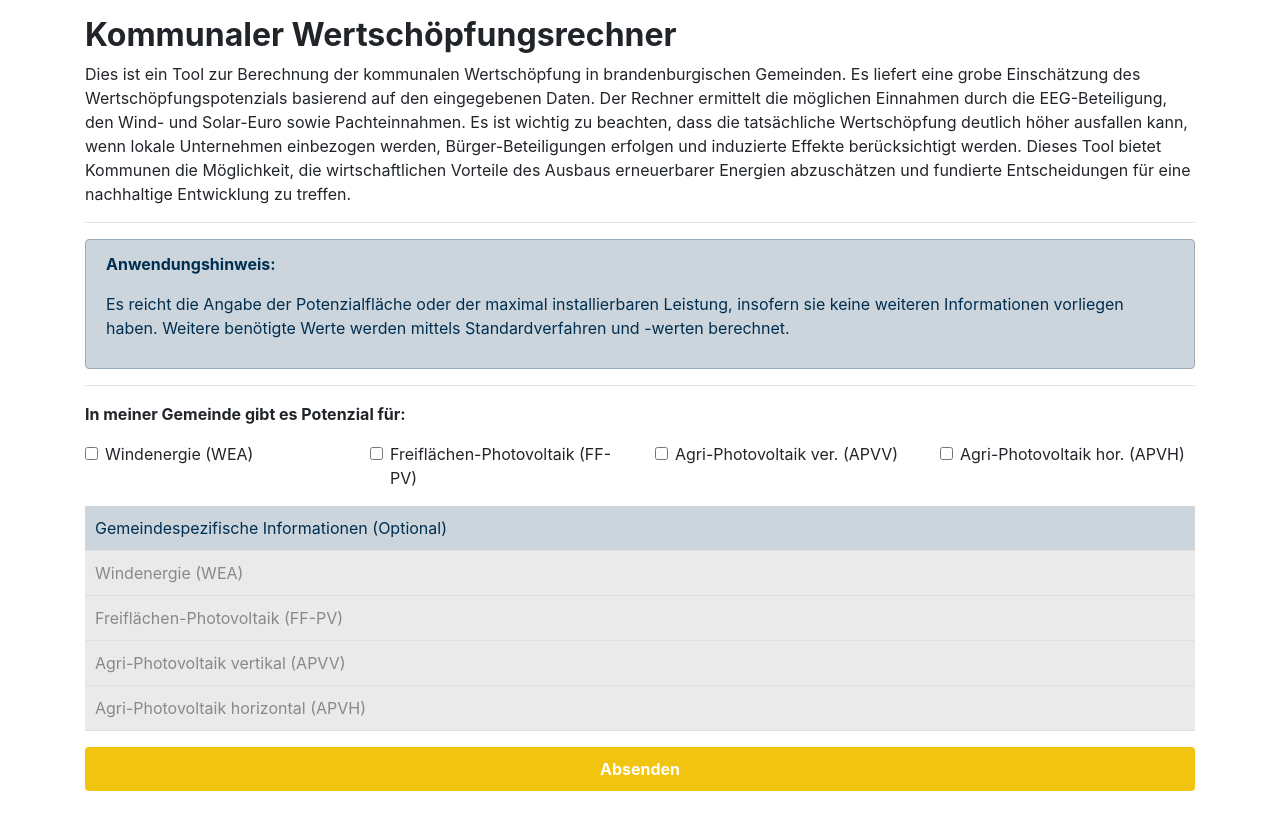
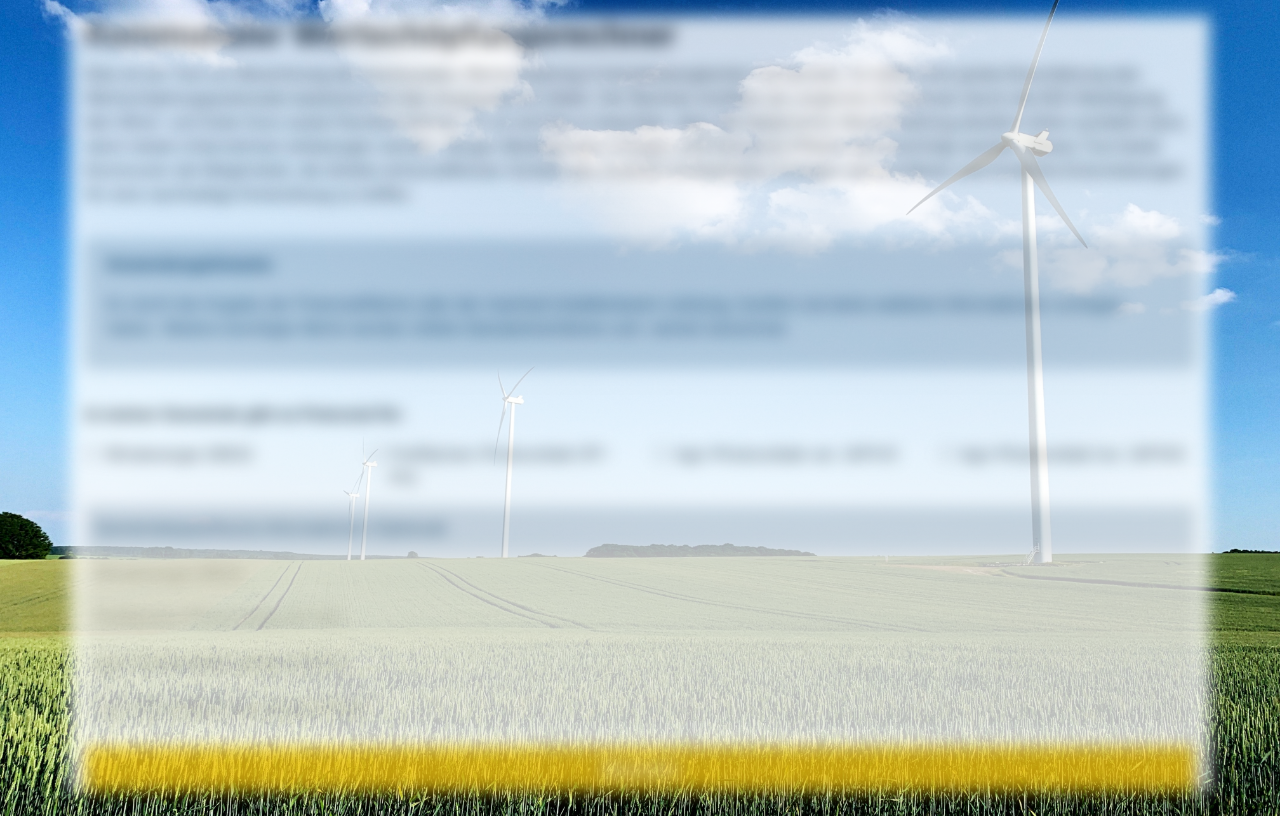
Before and after one commit to JetteThiele/komm-wert-django, a Django app: page / in a window 1280 px wide. Before the commit the page ends 791 px from the top, so only its background shows below. Run offline with Django 5.2, Linux system fonts and the light colour scheme; some libraries are stand-ins or nearby versions.

Commit message:
bg index

```diff
--- a/komm_wert_django/kommWertTool/static/style.css
+++ b/komm_wert_django/kommWertTool/static/style.css
@@ -3,6 +3,18 @@ h3, h1 {
 }
 h1 {
     font-size:2rem
+}
+.blurred-bg {
+      position: relative;
+      background-image: url('bg-wea.jpg'); /* Pfad zum Hintergrundbild */
+      background-size: cover;
+      background-position: center;
+      height: 100vh; /* Höhe des Containers, z.B. Vollbildhöhe */
+      filter: blur(8px); /* Weichzeichner-Effekt */
+    }
+.container {
+    background: #fff;
+    opacity: 0.8;
 }
 .container img {
     width: 100%
--- a/komm_wert_django/kommWertTool/templates/index.html
+++ b/komm_wert_django/kommWertTool/templates/index.html
@@ -11,7 +11,7 @@
     <!-- CSS Datei einbinden -->
 <link href="{% static 'style.css' %}" rel="stylesheet">
 </head>
-<body>
+<body class="blurred-bg">
 <div class="container mt-3">
     <h1>Kommunaler Wertschöpfungsrechner</h1>
     <p>Dies ist ein Tool zur Berechnung der kommunalen Wertschöpfung in brandenburgischen Gemeinden. Es liefert eine
@@ -19,7 +19,7 @@
         möglichen Einnahmen durch die EEG-Beteiligung, den Wind- und Solar-Euro sowie Pachteinnahmen. Es ist wichtig zu
         beachten, dass die tatsächliche Wertschöpfung deutlich höher ausfallen kann, wenn lokale Unternehmen einbezogen
         werden, Bürger-Beteiligungen erfolgen und induzierte Effekte berücksichtigt werden. Dieses Tool bietet Kommunen
-        die Möglichkeit, die wirtschaftlichen Vorteile des Ausbaus erneuerbarer Energien abzuschätzen und fundierte
+        die Möglichkeit, die direkte wirtschaftlichen Vorteile des Ausbaus erneuerbarer Energien abzuschätzen und fundierte
         Entscheidungen für eine nachhaltige Entwicklung zu treffen.</p>
     <hr>
     <div class="row">
--- a/komm_wert_django/kommWertTool/templates/result.html
+++ b/komm_wert_django/kommWertTool/templates/result.html
@@ -1,7 +1,7 @@
 <!DOCTYPE html>
 <html lang="en">
 <head>
-    <title>Ergebnisse der kommunalen Wertschöpfung</title>
+    <title>Ergebnisse der direkten Wertschöpfung</title>
     <meta charset="UTF-8">
     <meta content="width=device-width, initial-scale=1.0" name="viewport">
     {% load static %}
```
Also changed, not shown: komm_wert_django/kommWertTool/static/bg-wea.jpg (added).
